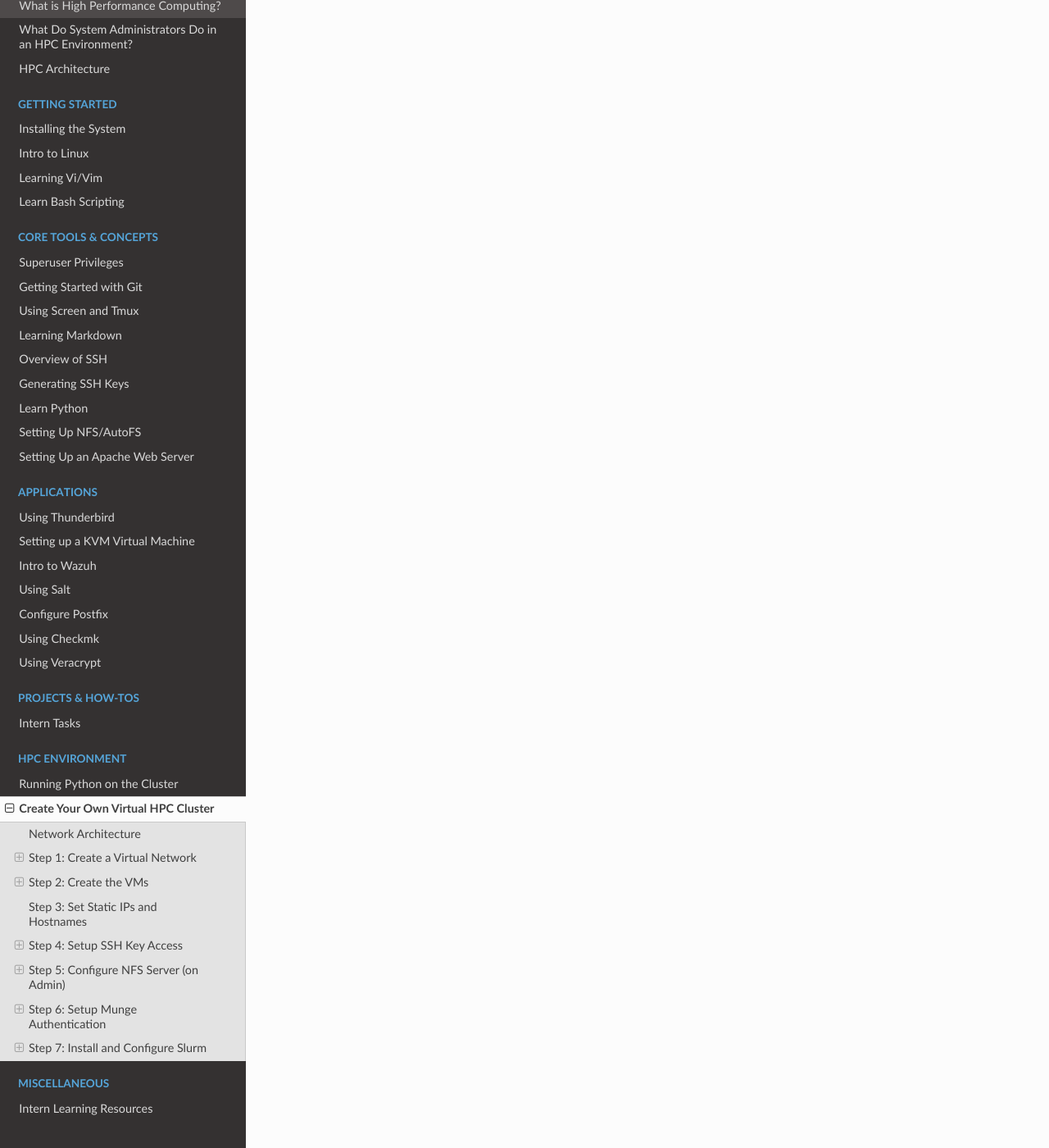
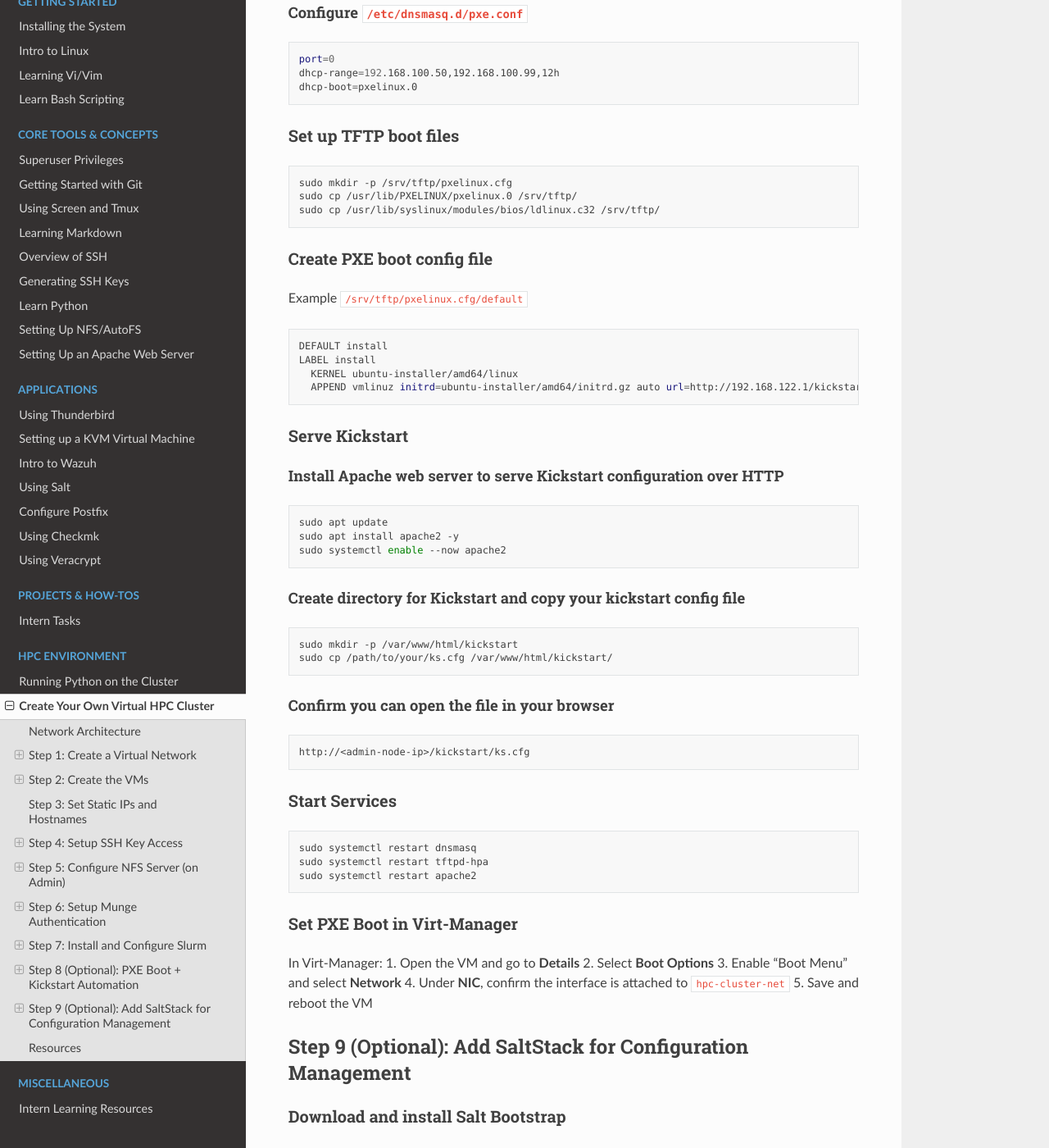
Before and after one commit to TechSquareInc/intern-playbook, a Sphinx documentation site: the page built from docs/source/cluster/vm-hpc-cluster.md, in a window 1280 px wide and 1400 px high, scrolled down 7386 px. Shown: the whole window at 82% size. Built offline with Sphinx 7.4.7 and the Read the Docs theme 3.1.0, drawn with Linux system fonts in a browser that asks for light colours; some of the changed text lies outside the part shown.

Commit message:
add details about installing salt, pxe booting

````diff
--- a/docs/source/cluster/vm-hpc-cluster.md
+++ b/docs/source/cluster/vm-hpc-cluster.md
@@ -1,13 +1,13 @@
 # Create Your Own Virtual HPC Cluster
 
-This document outlines the process for setting up a virtualized network for a High Performance Computing cluster. The objective is to establish a virtual network that supports PXE booting (DHCP and TFTP), NFS and HTTP access, and inter-node communication.
+This document outlines the process for setting up a virtualized network for a High Performance Computing cluster. The objective is to establish a virtual network that supports SSH-based management, NFS shared storage, inter-node communication and munge-based authentication for Slurm, with optional support for PXE booting, Kickstart automated install, and Salt configuration management. This is intended for interns and students to learn about systems administration and HPC infrastrucutre.
 
 ## Network Architecture
 The HPC cluster is composed of the following VM roles:
 
 |VM Name|Role|Services|
 |:------|:---|:-------|
-|`admin`|DCHP, PXE, HTTP, NFS server|dnsmasq, apache, nfs|
+|`admin`|SSH, NFS server|NFS, Munge, Slurm client, SSH|
 |`controller`|Slurm controller, Munge master|slurmctld, munge|
 |`node01`+|Compute nodes|slurmd, munge|
 
@@ -24,6 +24,10 @@ Your XML file may look something like:
   <forward mode='nat'/>
   <bridge name='virbr10' stp='on' delay='0'/>
   <ip address='192.168.100.1' netmask='255.255.255.0'>
+    <dhcp>
+      <range start='192.168.100.100' end='192.168.122.200'/>
+    </dhcp>
+  </ip>
 </network>
 ```
 
@@ -294,3 +298,141 @@ sudo systemctl enable --now slurmd
 sinfo
 srun hostname
 ```
+
+## Step 8 (Optional): PXE Boot + Kickstart Automation
+
+### Disable DHCP from libvirt network
+
+```bash
+sudo virsh net-edit hpc-cluster-net
+```
+
+### Install `dnsmasq` and TFTP server (on admin node)
+
+```bash
+sudo apt install dnsmasq pxelinux syslinux-common tftpd-hpa
+```
+
+#### Configure `/etc/dnsmasq.d/pxe.conf`
+
+```bash
+port=0
+dhcp-range=192.168.100.50,192.168.100.99,12h
+dhcp-boot=pxelinux.0
+```
+
+### Set up TFTP boot files
+
+```bash
+sudo mkdir -p /srv/tftp/pxelinux.cfg
+sudo cp /usr/lib/PXELINUX/pxelinux.0 /srv/tftp/
+sudo cp /usr/lib/syslinux/modules/bios/ldlinux.c32 /srv/tftp/
+```
+
+### Create PXE boot config file
+
+Example `/srv/tftp/pxelinux.cfg/default`
+```bash
+DEFAULT install
+LABEL install
+  KERNEL ubuntu-installer/amd64/linux
+  APPEND vmlinuz initrd=ubuntu-installer/amd64/initrd.gz auto url=http://192.168.122.1/kickstart/ks.cfg
+```
+
+### Serve Kickstart
+
+#### Install Apache web server to serve Kickstart configuration over HTTP
+```bash
+sudo apt update
+sudo apt install apache2 -y
+sudo systemctl enable --now apache2
+```
+
+#### Create directory for Kickstart and copy your kickstart config file
+```bash
+sudo mkdir -p /var/www/html/kickstart
+sudo cp /path/to/your/ks.cfg /var/www/html/kickstart/
+```
+
+#### Confirm you can open the file in your browser
+```bash
+http://<admin-node-ip>/kickstart/ks.cfg
+```
+
+### Start Services
+
+```bash
+sudo systemctl restart dnsmasq
+sudo systemctl restart tftpd-hpa
+sudo systemctl restart apache2
+```
+
+### Set PXE Boot in Virt-Manager
+
+In Virt-Manager:
+	1. Open the VM and go to **Details**
+	2. Select **Boot Options**
+	3. Enable "Boot Menu" and select **Network**
+	4. Under **NIC**, confirm the interface is attached to `hpc-cluster-net`
+	5. Save and reboot the VM
+
+
+## Step 9 (Optional): Add SaltStack for Configuration Management
+
+### Download and install Salt Bootstrap
+
+On the Master (Admin Node):
+```bash
+curl -o bootstrap-salt.sh -L https://github.com/saltstack/salt-bootstrap/releases/latest/download/bootstrap-salt.sh
+sudo sh bootstrap-salt.sh -P -M stable 3006.1
+```
+
+On the Minions (Controller and Node01):
+```bash
+curl -o bootstrap-salt.sh -L https://github.com/saltstack/salt-bootstrap/releases/latest/download/bootstrap-salt.sh
+sudo sh bootstrap-salt.sh -P stable 3006.1
+```
+
+### Enable Salt on Master / Minions
+
+```bash
+sudo systemctl enable --now salt-master #master
+sudo systemctl enable --now salt-minion #minion
+```
+
+### Configure the Salt minion
+
+On each Minion, create and add the file `/etc/salt/minion.d/master.conf`:
+```bash
+master: admin
+```
+
+Then restart the minion:
+```bash
+sudo systemctl restart salt-minion
+```
+
+### Accept the Keys
+
+On the Salt Master:
+```bash
+sudo salt-key -L # list pending keys (you'll see each minion by its hostname)
+sudo salt-key -A # accept all keys
+```
+
+### Test Connection
+```bash
+sudo salt '*' test.ping
+```
+
+
+## Resources
+- [Slurm Documentation](https://slurm.schedmd.com/quickstart_admin.html#quick_start)
+- [Ubuntu Server Docs](https://documentation.ubuntu.com/server/)
+- [Libvirt Networking](https://wiki.libvirt.org/VirtualNetworking.html)
+- [PXELINUX/SYSLINUX](https://wiki.syslinux.org/wiki/index.php?title=PXELINUX)
+- [Kickstart Installation](https://docs.redhat.com/en/documentation/red_hat_enterprise_linux/7/html/installation_guide/sect-kickstart-howto)
+- [Munge Installation](https://github.com/dun/munge/wiki/Installation-Guide)
+- [dnsmasq Docs](https://thekelleys.org.uk/dnsmasq/doc.html)
+- [Bootstap Salt](https://github.com/saltstack/salt-bootstrap/blob/develop/README.rst#install-using-curl)
+- [Configure Salt](https://docs.saltproject.io/salt/install-guide/en/latest/topics/configure-master-minion.html)
````
